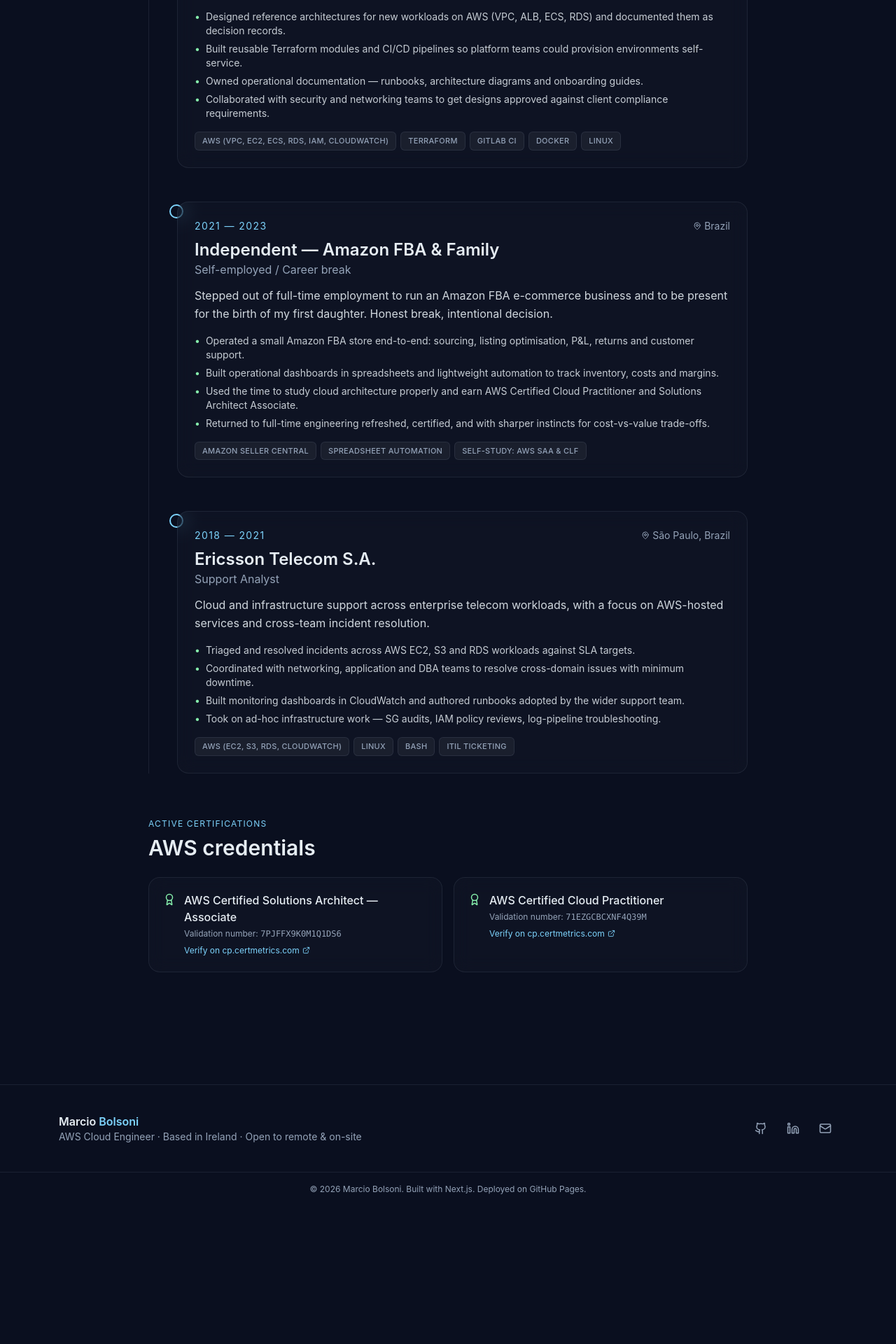
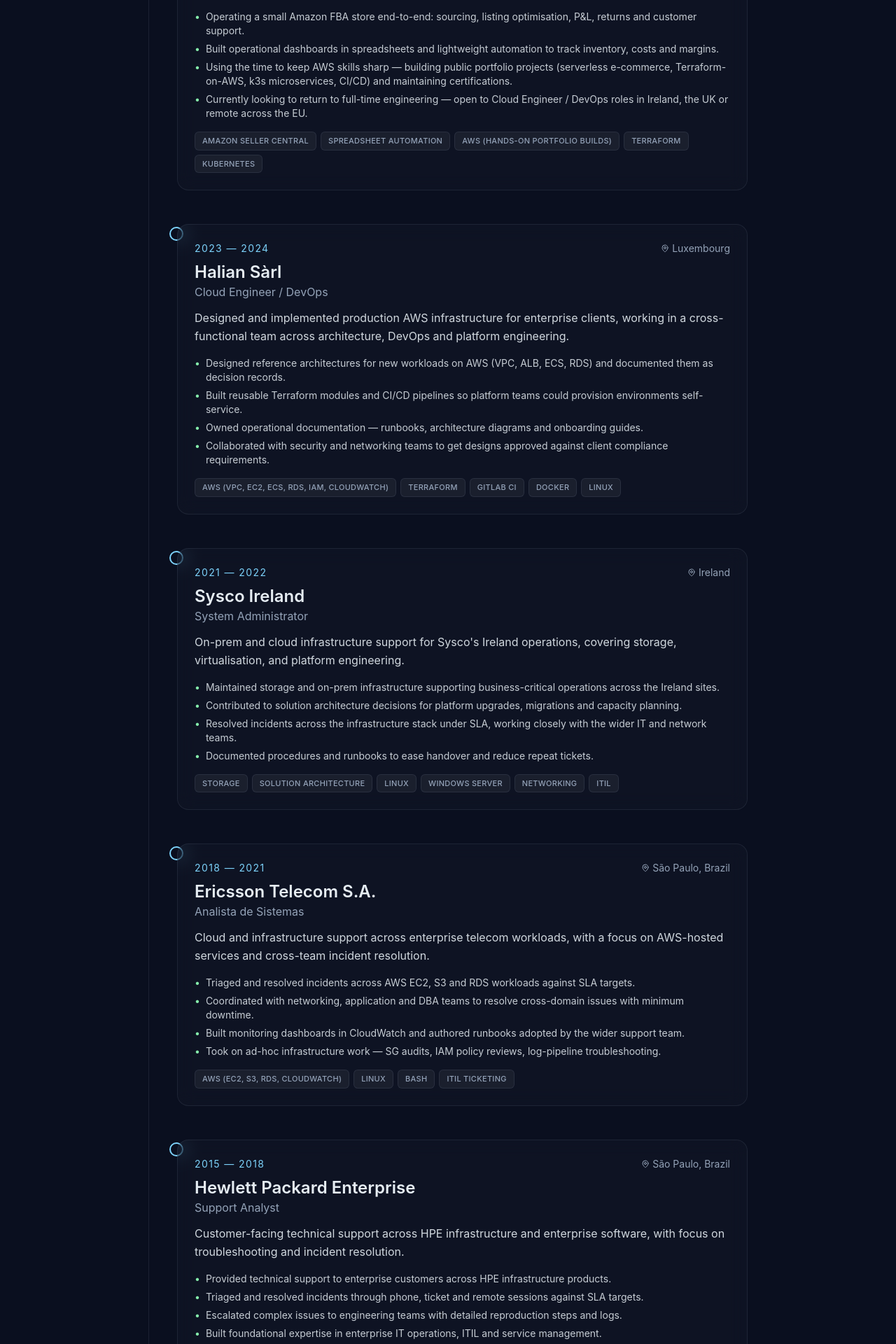
Before and after one commit to marciobolsoni/portfolio, a Next.js app: page /experience in a window 1280 px wide. Shown: the part 480-2400 px from the top of the page at 70% size. Before the commit the page ends 2203 px from the top, so only its background shows below. Built offline with nearby package versions, Linux system fonts and the light colour scheme.

Commit message:
Update experience roles and add new position

```diff
--- a/src/data/experience.ts
+++ b/src/data/experience.ts
@@ -10,6 +10,22 @@
 };
 
 export const roles: Role[] = [
+  {
+    start: "2025",
+    end: "present",
+    company: "Independent — Amazon FBA & Family",
+    title: "Self-employed / Career break",
+    location: "Brazil",
+    summary:
+      "Stepped out of full-time employment to run a small Amazon FBA e-commerce business and to be present for family. Honest break, intentional decision.",
+    bullets: [
+      "Operating a small Amazon FBA store end-to-end: sourcing, listing optimisation, P&L, returns and customer support.",
+      "Built operational dashboards in spreadsheets and lightweight automation to track inventory, costs and margins.",
+      "Using the time to keep AWS skills sharp — building public portfolio projects (serverless e-commerce, Terraform-on-AWS, k3s microservices, CI/CD) and maintaining certifications.",
+      "Currently looking to return to full-time engineering — open to Cloud Engineer / DevOps roles in Ireland, the UK or remote across the EU.",
+    ],
+    tech: ["Amazon Seller Central", "Spreadsheet automation", "AWS (hands-on portfolio builds)", "Terraform", "Kubernetes"],
+  },
   {
     start: "2023",
     end: "2024",
@@ -34,25 +50,25 @@
   },
   {
     start: "2021",
-    end: "2023",
-    company: "Independent — Amazon FBA & Family",
-    title: "Self-employed / Career break",
-    location: "Brazil",
+    end: "2022",
+    company: "Sysco Ireland",
+    title: "System Administrator",
+    location: "Ireland",
     summary:
-      "Stepped out of full-time employment to run an Amazon FBA e-commerce business and to be present for the birth of my first daughter. Honest break, intentional decision.",
+      "On-prem and cloud infrastructure support for Sysco's Ireland operations, covering storage, virtualisation, and platform engineering.",
     bullets: [
-      "Operated a small Amazon FBA store end-to-end: sourcing, listing optimisation, P&L, returns and customer support.",
-      "Built operational dashboards in spreadsheets and lightweight automation to track inventory, costs and margins.",
-      "Used the time to study cloud architecture properly and earn AWS Certified Cloud Practitioner and Solutions Architect Associate.",
-      "Returned to full-time engineering refreshed, certified, and with sharper instincts for cost-vs-value trade-offs.",
+      "Maintained storage and on-prem infrastructure supporting business-critical operations across the Ireland sites.",
+      "Contributed to solution architecture decisions for platform upgrades, migrations and capacity planning.",
+      "Resolved incidents across the infrastructure stack under SLA, working closely with the wider IT and network teams.",
+      "Documented procedures and runbooks to ease handover and reduce repeat tickets.",
     ],
-    tech: ["Amazon Seller Central", "Spreadsheet automation", "Self-study: AWS SAA & CLF"],
+    tech: ["Storage", "Solution Architecture", "Linux", "Windows Server", "Networking", "ITIL"],
   },
   {
     start: "2018",
     end: "2021",
     company: "Ericsson Telecom S.A.",
-    title: "Support Analyst",
+    title: "Analista de Sistemas",
     location: "São Paulo, Brazil",
     summary:
       "Cloud and infrastructure support across enterprise telecom workloads, with a focus on AWS-hosted services and cross-team incident resolution.",
@@ -63,6 +79,22 @@
       "Took on ad-hoc infrastructure work — SG audits, IAM policy reviews, log-pipeline troubleshooting.",
     ],
     tech: ["AWS (EC2, S3, RDS, CloudWatch)", "Linux", "Bash", "ITIL ticketing"],
+  },
+  {
+    start: "2015",
+    end: "2018",
+    company: "Hewlett Packard Enterprise",
+    title: "Support Analyst",
+    location: "São Paulo, Brazil",
+    summary:
+      "Customer-facing technical support across HPE infrastructure and enterprise software, with focus on troubleshooting and incident resolution.",
+    bullets: [
+      "Provided technical support to enterprise customers across HPE infrastructure products.",
+      "Triaged and resolved incidents through phone, ticket and remote sessions against SLA targets.",
+      "Escalated complex issues to engineering teams with detailed reproduction steps and logs.",
+      "Built foundational expertise in enterprise IT operations, ITIL and service management.",
+    ],
+    tech: ["Customer Service", "Help Desk Support", "ITIL ticketing", "Windows Server", "Linux"],
   },
 ];
 
```
